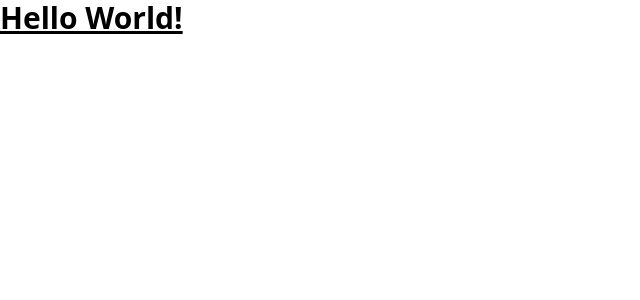
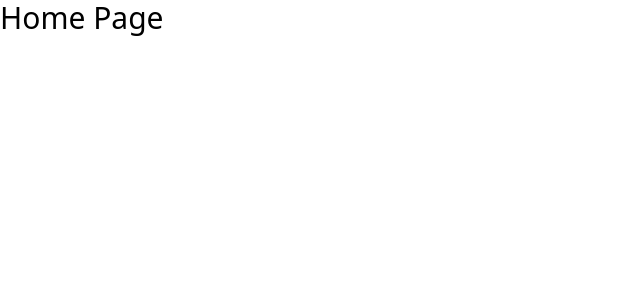
Before and after one commit to rruiz204/poc-websockets-signalr, a React (Vite) app in the folder client/: page / in a window 1280 px wide. Shown: the top 300 px of the page, without its empty margins (0-640 px from the left). Built offline with nearby package versions, Linux system fonts and the light colour scheme.

Commit message:
feat: install react router

```diff
--- a/client/package.json
+++ b/client/package.json
@@ -11,7 +11,8 @@
   },
   "dependencies": {
     "react": "^18.3.1",
-    "react-dom": "^18.3.1"
+    "react-dom": "^18.3.1",
+    "react-router": "^7.0.1"
   },
   "devDependencies": {
     "@eslint/js": "^9.15.0",
--- a/client/src/App.tsx
+++ /dev/null
@@ -1,9 +0,0 @@
-function App() {
-  return (
-    <div>
-      <p className="text-3xl font-bold underline">Hello World!</p>
-    </div>
-  );
-};
-
-export default App
--- a/client/src/main.tsx
+++ b/client/src/main.tsx
@@ -1,10 +1,11 @@
 import { StrictMode } from "react"
 import { createRoot } from "react-dom/client"
-import App from "./App.tsx"
+import Router from "./router"
+
 import "./index.css"
 
 createRoot(document.getElementById("root")!).render(
   <StrictMode>
-    <App />
+    <Router></Router>
   </StrictMode>,
 )
--- /dev/null
+++ b/client/src/modules/home/index.tsx
@@ -0,0 +1,9 @@
+const Home = (): JSX.Element => {
+  return (
+    <div>
+      <p className="text-3xl">Home Page</p>
+    </div>
+  );
+};
+
+export default Home;
--- /dev/null
+++ b/client/src/router.tsx
@@ -0,0 +1,14 @@
+import { BrowserRouter, Routes, Route } from "react-router";
+import Home from "./modules/home";
+
+const Router = () => {
+  return (
+    <BrowserRouter>
+      <Routes>
+        <Route path="/" element={<Home></Home>}></Route>
+      </Routes>
+    </BrowserRouter>
+  );
+};
+
+export default Router;
```
Also changed, not shown: 1 other file (tests, documents, lock files or other folders).
